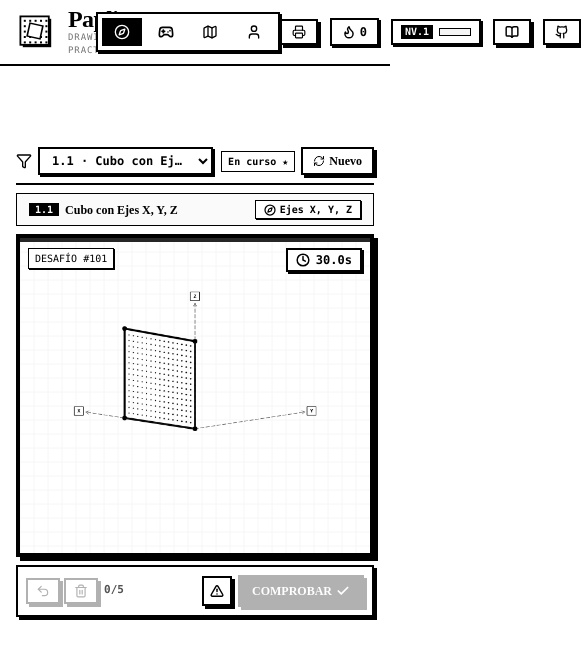
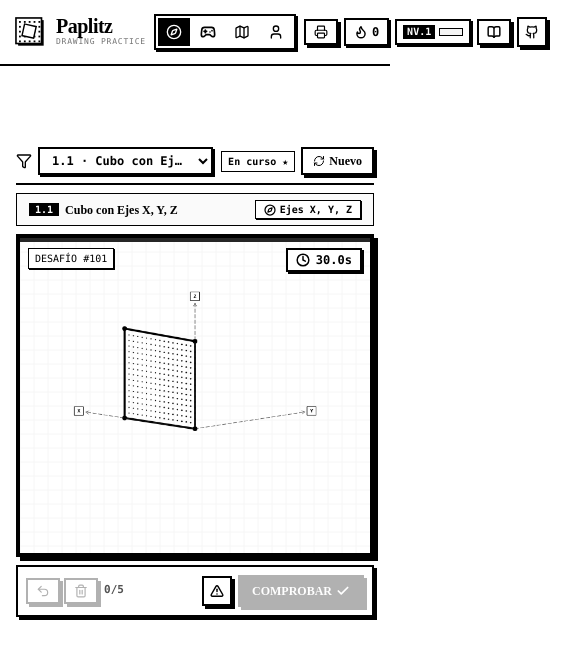
Before and after one commit to lazaro-guerrero-losada/paplitz, a React (Vite) app: page / in a window 390 px wide. Shown: the top 658 px of the page, 581 px wide, since content can reach past the window. Built offline with nearby package versions, Linux system fonts and the light colour scheme; the HTML template or start-up script is replaced by a standard one; a web font is replaced by a local one.

Commit message:
feat: add evaluation debug report button, layout alignment fix, and clean build for Vercel

```diff
--- a/src/App.tsx
+++ b/src/App.tsx
@@ -283,80 +283,80 @@ export function App() {
     <div className="min-h-screen bg-white text-black flex flex-col antialiased">
       {/* 1. BARRA SUPERIOR CON PESTAÑAS PRINCIPALES */}
       <header className="sticky top-0 z-40 bg-white border-b-2 border-black">
-        <div className="max-w-5xl mx-auto px-4 h-16 flex items-center justify-between">
+        <div className="max-w-6xl xl:max-w-7xl mx-auto px-3 sm:px-4 h-16 flex items-center justify-between gap-2 sm:gap-4">
           {/* Logo Paplitz */}
           <div
             onClick={() => setActiveTab('practice')}
-            className="flex items-center gap-3 cursor-pointer group select-none"
+            className="flex items-center gap-2 sm:gap-3 cursor-pointer group select-none shrink-0"
           >
             <img
               src="/paplitz-logo.svg"
               alt="Paplitz Logo"
-              className="w-10 h-10 group-hover:scale-105 transition-transform"
+              className="w-9 h-9 sm:w-10 sm:h-10 group-hover:scale-105 transition-transform"
             />
             <div>
-              <span className="text-2xl font-bold font-display tracking-tight block leading-none">
+              <span className="text-xl sm:text-2xl font-bold font-display tracking-tight block leading-none">
                 Paplitz
               </span>
-              <span className="text-[9px] font-mono tracking-widest uppercase text-neutral-500 block">
+              <span className="text-[8px] sm:text-[9px] font-mono tracking-widest uppercase text-neutral-500 block">
                 Drawing Practice
               </span>
             </div>
           </div>
 
           {/* Selector de Pestañas Principales (Home, Camino, Perfil) */}
-          <nav className="flex items-center gap-1 border-2 border-black p-1 bg-white shadow-[2px_2px_0px_#000000]">
+          <nav className="shrink-0 flex items-center gap-0.5 sm:gap-1 border-2 border-black p-0.5 sm:p-1 bg-white shadow-[2px_2px_0px_#000000]">
             <button
               onClick={() => setActiveTab('practice')}
-              className={`px-3 py-1.5 text-xs font-mono uppercase font-bold flex items-center gap-1.5 transition-colors cursor-pointer ${
+              className={`px-2 sm:px-3 py-1.5 text-xs font-mono uppercase font-bold flex items-center gap-1 sm:gap-1.5 transition-colors cursor-pointer ${
                 activeTab === 'practice' ? 'bg-black text-white' : 'hover:bg-neutral-100 text-black'
               }`}
             >
-              <Compass className="w-4 h-4" />
+              <Compass className="w-4 h-4 shrink-0" />
               <span className="hidden sm:inline">Práctica</span>
             </button>
             <button
               onClick={() => setActiveTab('minigames')}
-              className={`px-3 py-1.5 text-xs font-mono uppercase font-bold flex items-center gap-1.5 transition-colors cursor-pointer ${
+              className={`px-2 sm:px-3 py-1.5 text-xs font-mono uppercase font-bold flex items-center gap-1 sm:gap-1.5 transition-colors cursor-pointer ${
                 activeTab === 'minigames' ? 'bg-black text-white' : 'hover:bg-neutral-100 text-black'
               }`}
             >
-              <Gamepad2 className="w-4 h-4 stroke-[2.5]" />
+              <Gamepad2 className="w-4 h-4 stroke-[2.5] shrink-0" />
               <span className="hidden sm:inline">Minijuegos</span>
             </button>
             <button
               onClick={() => setActiveTab('path')}
-              className={`px-3 py-1.5 text-xs font-mono uppercase font-bold flex items-center gap-1.5 transition-colors cursor-pointer ${
+              className={`px-2 sm:px-3 py-1.5 text-xs font-mono uppercase font-bold flex items-center gap-1 sm:gap-1.5 transition-colors cursor-pointer ${
                 activeTab === 'path' ? 'bg-black text-white' : 'hover:bg-neutral-100 text-black'
               }`}
             >
-              <Map className="w-4 h-4" />
+              <Map className="w-4 h-4 shrink-0" />
               <span className="hidden sm:inline">El Camino</span>
             </button>
             <button
               onClick={() => setActiveTab('profile')}
-              className={`px-3 py-1.5 text-xs font-mono uppercase font-bold flex items-center gap-1.5 transition-colors cursor-pointer ${
+              className={`px-2 sm:px-3 py-1.5 text-xs font-mono uppercase font-bold flex items-center gap-1 sm:gap-1.5 transition-colors cursor-pointer ${
                 activeTab === 'profile' ? 'bg-black text-white' : 'hover:bg-neutral-100 text-black'
               }`}
             >
-              <User className="w-4 h-4" />
-              <span className="hidden sm:inline">Perfil</span>
+              <User className="w-4 h-4 shrink-0" />
+              <span className="hidden xs:inline sm:inline">Perfil</span>
             </button>
           </nav>
 
           {/* Estadísticas de Gamificación & Hojas A4 */}
-          <div className="flex items-center gap-3">
+          <div className="flex items-center gap-1.5 sm:gap-2 shrink-0">
             <button
               onClick={() => setShowAnalogModal(true)}
-              className="btn-ink-outline px-2.5 py-1 text-xs flex items-center gap-1 cursor-pointer font-mono"
+              className="btn-ink-outline px-2 sm:px-2.5 py-1 text-xs flex items-center gap-1 cursor-pointer font-mono"
               title="Descargar plantillas A4 o validar escaneos"
             >
-              <Printer className="w-3.5 h-3.5" />
-              <span className="hidden md:inline">A4</span>
+              <Printer className="w-3.5 h-3.5 shrink-0" />
+              <span className="hidden xl:inline">A4</span>
             </button>
 
             {/* Racha */}
-            <div className="flex items-center gap-1 border-2 border-black px-2.5 py-1 text-xs font-mono font-bold shadow-[2px_2px_0px_#000000]">
+            <div className="flex items-center gap-1 border-2 border-black px-2 py-1 text-xs font-mono font-bold shadow-[2px_2px_0px_#000000]">
               <Flame className="w-3.5 h-3.5 stroke-[2.5]" />
               <span>{streak}</span>
             </div>
@@ -364,27 +364,27 @@ export function App() {
             {/* XP y Nivel con Barrita de Progreso */}
             <div
               onClick={() => setShowLevelGuide(true)}
-              className="flex items-center gap-1.5 border-2 border-black px-2 py-1 text-xs font-mono font-bold shadow-[2px_2px_0px_#000000] bg-white cursor-pointer hover:bg-neutral-100 transition-colors"
+              className="flex items-center gap-1 sm:gap-1.5 border-2 border-black px-1.5 sm:px-2 py-1 text-xs font-mono font-bold shadow-[2px_2px_0px_#000000] bg-white cursor-pointer hover:bg-neutral-100 transition-colors"
               title={`Nivel ${playerLevel.level}: ${playerLevel.title} (${playerLevel.progressPercent}% hacia Nivel ${playerLevel.level + 1}) — Clic para abrir guía`}
             >
               <span className="bg-black text-white px-1 text-[10px]">NV.{playerLevel.level}</span>
-              <div className="w-8 sm:w-12 h-2 border border-black bg-neutral-100 overflow-hidden relative" title={`${playerLevel.progressPercent}% completado`}>
+              <div className="w-6 sm:w-10 h-2 border border-black bg-neutral-100 overflow-hidden relative" title={`${playerLevel.progressPercent}% completado`}>
                 <div
                   className="h-full bg-black transition-all duration-300"
                   style={{ width: `${playerLevel.progressPercent}%` }}
                 />
               </div>
-              <span className="text-[11px] tabular-nums hidden xs:inline">{xp} XP</span>
+              <span className="text-[10px] sm:text-[11px] tabular-nums hidden xs:inline">{xp} XP</span>
             </div>
 
             {/* Botón de Guía a la derecha de XP */}
             <button
               onClick={() => setShowLevelGuide(true)}
-              className="btn-ink-outline px-2.5 py-1 text-xs flex items-center gap-1.5 cursor-pointer font-mono font-bold shadow-[2px_2px_0px_#000000] hover:bg-neutral-100"
+              className="btn-ink-outline px-2 sm:px-2.5 py-1 text-xs flex items-center gap-1 cursor-pointer font-mono font-bold shadow-[2px_2px_0px_#000000] hover:bg-neutral-100"
               title="Guía: cómo funcionan los niveles, exámenes y XP"
             >
               <BookOpen className="w-3.5 h-3.5 stroke-[2.5]" />
-              <span className="hidden sm:inline">Guía</span>
+              <span className="hidden md:inline">Guía</span>
             </button>
 
             {/* Enlace al repositorio de GitHub */}
@@ -392,11 +392,11 @@ export function App() {
               href="https://github.com/lazaro-guerrero-losada/paplitz"
               target="_blank"
               rel="noopener noreferrer"
-              className="btn-ink-outline px-2.5 py-1 text-xs flex items-center gap-1.5 font-mono font-bold shadow-[2px_2px_0px_#000000] hover:bg-black hover:text-white transition-colors"
+              className="btn-ink-outline p-1.5 sm:px-2.5 sm:py-1 text-xs flex items-center gap-1 font-mono font-bold shadow-[2px_2px_0px_#000000] hover:bg-black hover:text-white transition-colors"
               title="Ver código abierto en GitHub"
             >
               <GithubIcon className="w-3.5 h-3.5" />
-              <span className="hidden md:inline">GitHub</span>
+              <span className="hidden lg:inline">GitHub</span>
             </a>
           </div>
         </div>
```
